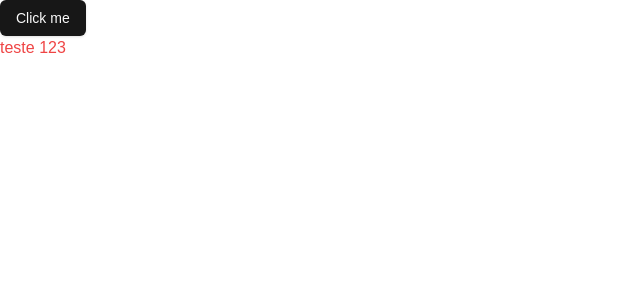
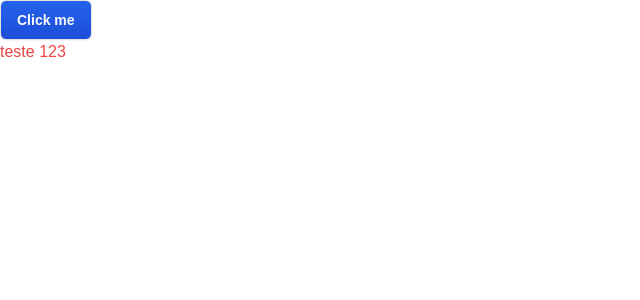
Before and after one commit to Andriwfonseca/jira-clone, a Next.js app: page / in a window 1280 px wide. Shown: the top 300 px of the page, without its empty margins (0-640 px from the left). Built offline with nearby package versions, Linux system fonts and the light colour scheme.

Commit message:
chore: configured shadcn button component style

```diff
--- a/src/components/ui/button.tsx
+++ b/src/components/ui/button.tsx
@@ -1,57 +1,60 @@
-import * as React from "react"
-import { Slot } from "@radix-ui/react-slot"
-import { cva, type VariantProps } from "class-variance-authority"
+import * as React from "react";
+import { Slot } from "@radix-ui/react-slot";
+import { cva, type VariantProps } from "class-variance-authority";
 
-import { cn } from "@/lib/utils"
+import { cn } from "@/lib/utils";
 
 const buttonVariants = cva(
-  "inline-flex items-center justify-center gap-2 whitespace-nowrap rounded-md text-sm font-medium transition-colors focus-visible:outline-none focus-visible:ring-1 focus-visible:ring-ring disabled:pointer-events-none disabled:opacity-50 [&_svg]:pointer-events-none [&_svg]:size-4 [&_svg]:shrink-0",
+  "inline-flex items-center justify-center gap-2 whitespace-nowrap rounded-md text-sm font-semibold transition-colors focus-visible:outline-none focus-visible:ring-1 focus-visible:ring-ring disabled:pointer-events-none disabled:bg-neutral-100 disabled:from-neutral-100 disabled:to-neutral-100 disabled:text-neutral-300 border border-neutral-200 shadow-sm [&_svg]:pointer-events-none [&_svg]:size-4 [&_svg]:shrink-0",
   {
     variants: {
       variant: {
-        default:
-          "bg-primary text-primary-foreground shadow hover:bg-primary/90",
+        primary:
+          "bg-gradient-to-b from-blue-600 to-blue-700 text-primary-foreground hover:from-blue-700 hover:to-blue-700",
         destructive:
-          "bg-destructive text-destructive-foreground shadow-sm hover:bg-destructive/90",
+          "bg-gradient-to-b from-amber-600 to-amber-700 text-primary-foreground hover:from-amber-700 hover:to-amber-700",
         outline:
           "border border-input bg-background shadow-sm hover:bg-accent hover:text-accent-foreground",
-        secondary:
-          "bg-secondary text-secondary-foreground shadow-sm hover:bg-secondary/80",
-        ghost: "hover:bg-accent hover:text-accent-foreground",
-        link: "text-primary underline-offset-4 hover:underline",
+        secondary: "bg-white text-black hover:bg-neutral-100",
+        ghost:
+          "border-transparent shadow-none hover:bg-accent-foreground hover:text-white",
+        muted: "bg-neutral-200 text-neutral-600 hover:bg-neutral-200/80",
+        teritary:
+          "bg-blue-100 text-blue-600 border-transparent hover:bg-blue-200 shadow-none",
       },
       size: {
-        default: "h-9 px-4 py-2",
-        sm: "h-8 rounded-md px-3 text-xs",
-        lg: "h-10 rounded-md px-8",
-        icon: "h-9 w-9",
+        default: "h-10 px-4 py-2",
+        sm: "h-8 rounded-md px-3",
+        xs: "h-7 rounded-md px-2 text-xs",
+        lg: "h-12 rounded-md px-8",
+        icon: "h-8 w-8",
       },
     },
     defaultVariants: {
-      variant: "default",
+      variant: "primary",
       size: "default",
     },
   }
-)
+);
 
 export interface ButtonProps
   extends React.ButtonHTMLAttributes<HTMLButtonElement>,
     VariantProps<typeof buttonVariants> {
-  asChild?: boolean
+  asChild?: boolean;
 }
 
 const Button = React.forwardRef<HTMLButtonElement, ButtonProps>(
   ({ className, variant, size, asChild = false, ...props }, ref) => {
-    const Comp = asChild ? Slot : "button"
+    const Comp = asChild ? Slot : "button";
     return (
       <Comp
         className={cn(buttonVariants({ variant, size, className }))}
         ref={ref}
         {...props}
       />
-    )
+    );
   }
-)
-Button.displayName = "Button"
+);
+Button.displayName = "Button";
 
-export { Button, buttonVariants }
+export { Button, buttonVariants };
```
